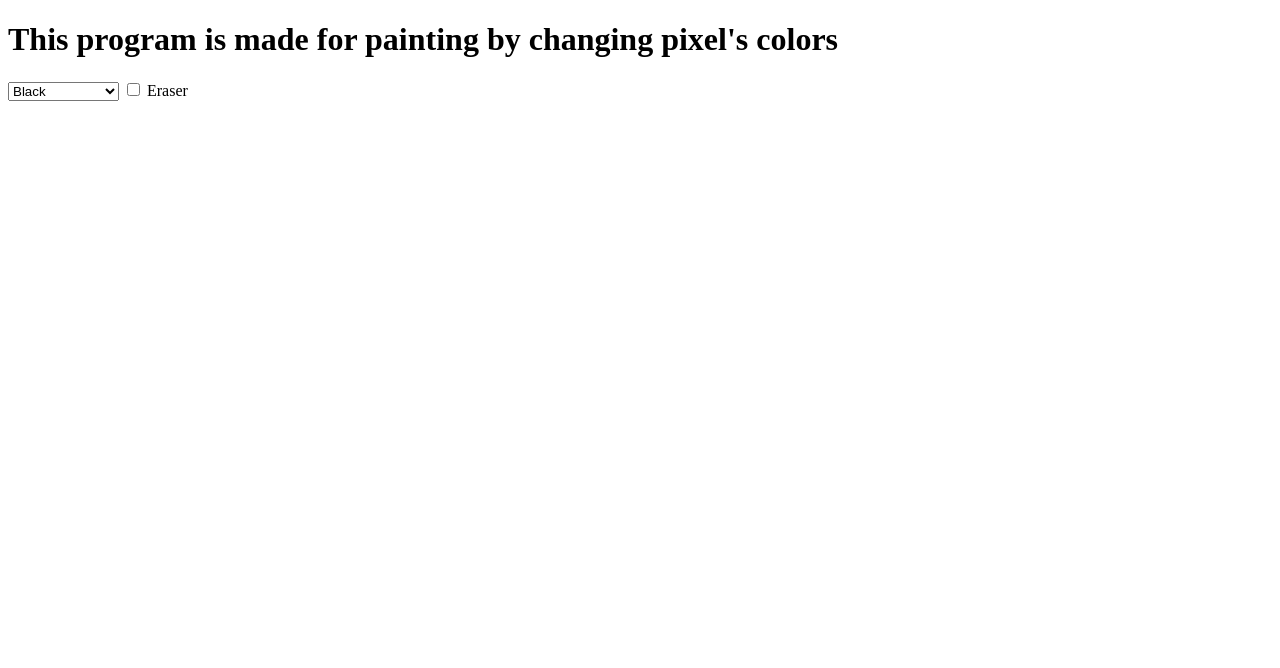
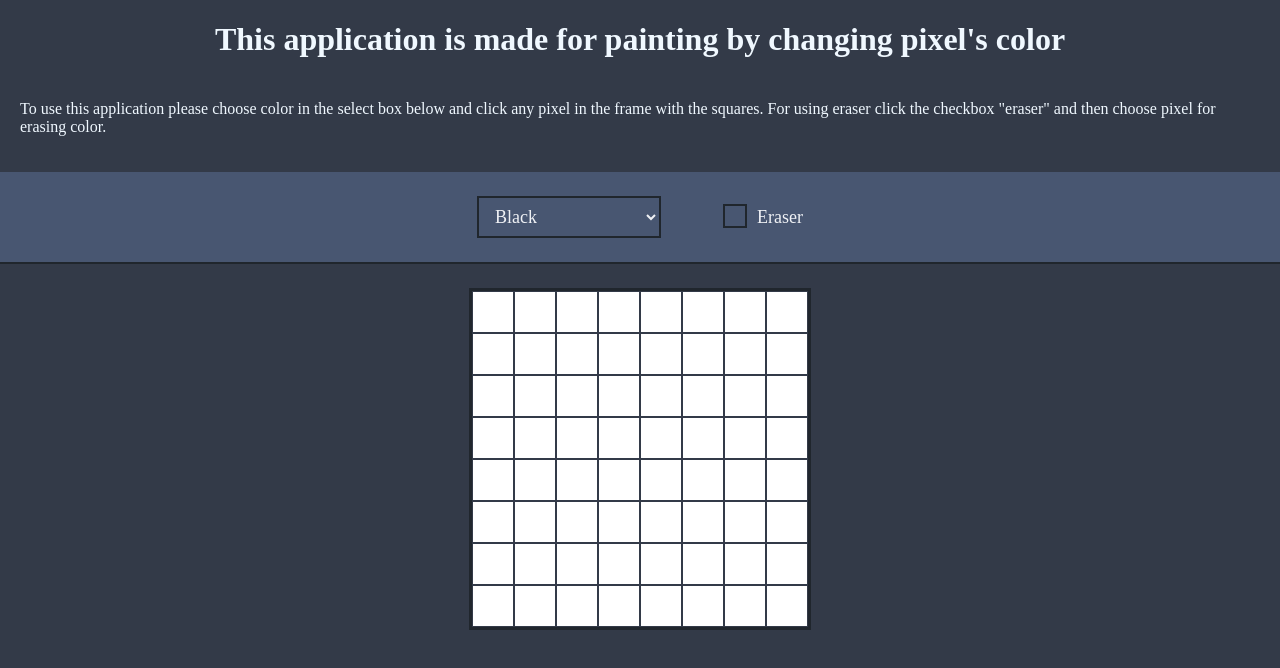
Before and after one commit to Pulzze92/pixel_art, a plain HTML site: page index.html in a window 1280 px wide. Drawn offline with Linux system fonts and the light colour scheme.

Commit message:
feat: add stylesheet

```diff
--- a/index.html
+++ b/index.html
@@ -10,7 +10,10 @@
 </head>
 
 <body>
-	<h1>This program is made for painting by changing pixel's colors</h1>
+	<h1>This application is made for painting by changing pixel's color</h1>
+	<p class="description">To use this application please choose color in the select box below and click any pixel in the
+		frame with the
+		squares. For using eraser click the checkbox "eraser" and then choose pixel for erasing color.</p>
 	<div class="controls">
 		<div class="container">
 			<select name="chosen-color" class="chosen-color">
--- a/style.css
+++ b/style.css
@@ -0,0 +1,137 @@
+html {
+	box-sizing: border-box;
+}
+
+.visually-hidden:not(:focus):not(:active),
+input[type="checkbox"].visually-hidden,
+input[type="radio"].visually-hidden {
+  position: absolute;
+  width: 1px;
+  height: 1px;
+  margin: -1px;
+  border: 0;
+  padding: 0;
+  white-space: nowrap;
+  clip-path: inset(100%);
+  clip: rect(0 0 0 0);
+  overflow: hidden;
+}
+
+body {
+  margin: 0;
+  background-color: #333a48;
+ }
+
+ h1 {
+  color:aliceblue;
+  text-align: center;
+ }
+
+ .description {
+	 color: aliceblue;
+	 text-align:left;
+	 padding: 20px;
+ }
+
+.controls {
+  margin-bottom: 24px;
+  font-size: 18px;
+  line-height: 22px;
+  color: #eff1f5;
+  border-bottom: 2px solid #20262d;
+  background-color: #485671;
+}
+
+.container {
+  width: 326px;
+  height: 66px;
+  margin: 0 auto;
+  padding: 12px 0;
+  display: flex;
+  justify-content: space-between;
+  align-items: center;
+}
+
+.chosen-color {
+  display: flex;
+  padding: 8px 36px 8px 12px;
+  font: inherit;
+  color: inherit;
+  border: 2px solid #20262d;
+  border-radius: 0;
+  background-position: right 8px top 50%;
+  background-size: 14px auto;
+  background-color: #485671;
+}
+
+.eraser-label {
+  position: relative;
+  padding: 8px 0 8px 40px;
+  cursor: pointer;
+ }
+
+ .eraser-label::before {
+  position: absolute;
+  content: "";
+  left: 6px;
+  top: 6px;
+  width: 20px;
+  height: 20px;
+  border: 2px solid #20262d;
+ }
+
+ .eraser:checked + .eraser-label::before {
+  background-color: #20262d;
+  background-position: center;
+  background-repeat: no-repeat;
+ }
+
+ .eraser:focus + .eraser-label::before {
+  outline: 2px dashed #6e86b3;
+  outline-offset: 2px;
+ }
+
+ .eraser-label:hover::before {
+  background-color: #304153;
+ }
+
+ .eraser-label::after {
+  position: absolute;
+  content: "";
+  left: 6px;
+  top: 6px;
+  width: 24px;
+  height: 24px;
+  background-repeat: no-repeat;
+ }
+
+ .main {
+  position: relative;
+  height: calc(100vh - 92px);
+  width: 342px;
+  margin: 0 auto;
+ }
+
+ .main::before {
+  position: absolute;
+  content: "";
+  bottom: 0;
+  left: -120px;
+  width: 100px;
+  height: 105px;
+  background-repeat: no-repeat;
+ }
+
+ .canvas {
+  display: flex;
+  flex-wrap: wrap;
+  border: 3px solid #20262d;
+ }
+
+ .pixel {
+  width: 40px;
+  height: 40px;
+  border: 1px solid #333a48;
+  background-color: #ffffff;
+  cursor: pointer;
+ }
```
